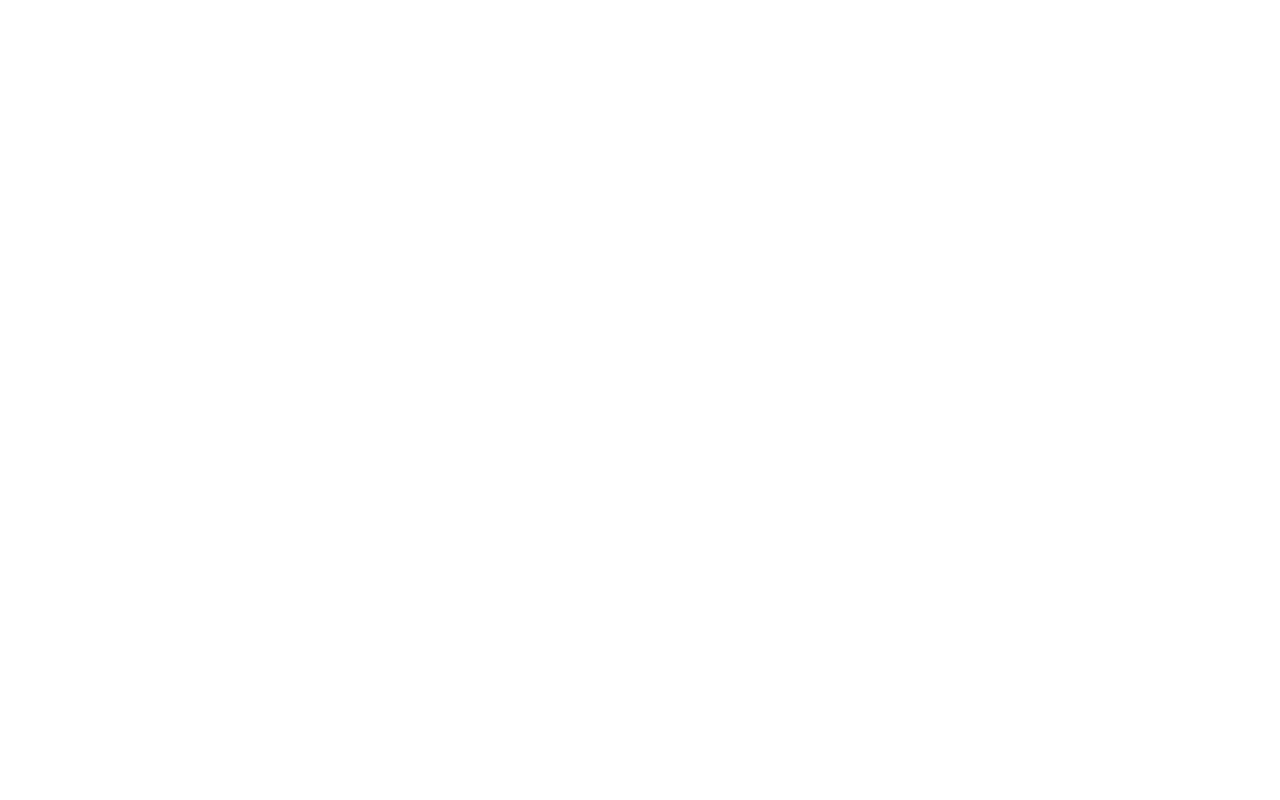
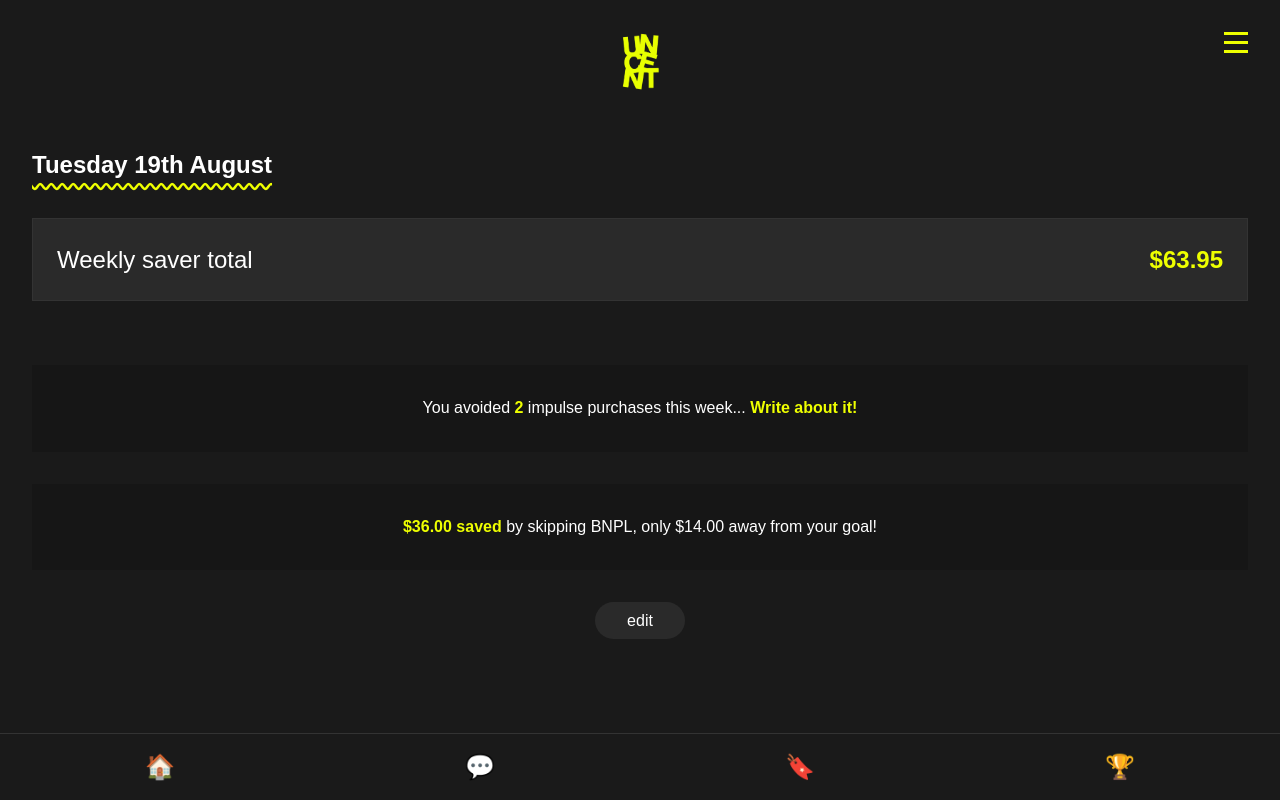
Before and after one commit to brookefiggess/brooke-figgess-summative-1-bmd2id2, a plain HTML site: page homepage.html in a window 1280 px wide. Drawn offline with Linux system fonts and the light colour scheme; a web font is replaced by a local one.

Commit message:
homepga css - logo

```diff
--- a/css/style.css
+++ b/css/style.css
@@ -1,3 +1,5 @@
+/*LANDING PAGE*/
+
 * {
     margin: 0;
     padding: 0;
@@ -36,3 +38,156 @@
 .login-btn:hover {
     opacity: 0.8;
 }
+
+
+/*HOMEPAGE*/
+
+/* Global Reset */
+* {
+  margin: 0;
+  padding: 0;
+  box-sizing: border-box;
+}
+
+body {
+  font-family: "neue-haas-grotesk-display", sans-serif;
+  background-color: #1A1A1A;
+  color: #fff;
+  line-height: 1.4;
+}
+
+/* Header */
+.home-header {
+  display: flex;
+  justify-content: center;
+  align-items: center;
+  padding: 2rem;
+  position: relative;
+}
+
+.home-logo {
+  height: 60px;
+}
+
+.home-menu-icon {
+  position: absolute;
+  right: 2rem;
+  top: 2rem;
+  display: flex;
+  flex-direction: column;
+  gap: 6px;
+}
+
+.home-menu-icon .bar {
+  width: 24px;
+  height: 3px;
+  background-color: #EEFF00;
+}
+
+/* Main Content Wrapper */
+.home-main-wrapper {
+  padding: 0 2rem;
+  margin-bottom: 6rem; /* make room for fixed bottom nav */
+}
+
+/* Date Section */
+.home-date-section {
+  margin-top: 1.5rem;
+  text-align: left;
+}
+
+.home-date {
+  font-size: 1.5rem;
+  font-weight: bold;
+  text-decoration: underline wavy #EEFF00;
+  text-underline-offset: 10px;
+}
+
+.home-divider {
+  height: 4px;
+  background-repeat: repeat-x;
+  margin: 0.5rem 0 1.5rem;
+}
+
+/* Stat Block */
+.home-stat-block {
+  display: flex;
+  justify-content: space-between;
+  align-items: center;
+  background-color: #2A2A2A;
+  padding: 1.5rem;
+  border: 1px solid #333;
+  margin-bottom: 4rem;
+}
+
+.home-stat-label {
+  font-size: 1.5rem;
+}
+
+.home-stat-value {
+  font-size: 1.5rem;
+  font-weight: bold;
+  color: #EEFF00;
+}
+
+/* Text Card */
+.home-text-card {
+  background-color: #161616;
+  padding: 2rem;
+  margin-bottom: 2rem;
+  text-align: center;
+}
+
+.home-link {
+  color: #EEFF00;
+  font-weight: bold;
+  text-decoration: none;
+}
+
+/* Highlight Card */
+.home-highlight-card {
+  background-color: #161616;
+  padding: 2rem;
+  margin-bottom: 2rem;
+  text-align: center;
+}
+
+.highlight {
+  color: #EEFF00;
+  font-weight: bold;
+}
+
+/* Edit Button */
+.home-edit-button-container {
+  text-align: center;
+}
+
+.home-edit-button {
+  background-color: #2A2A2A;
+  color: #fff;
+  border: none;
+  border-radius: 30px;
+  padding: 0.6rem 2rem;
+  font-size: 1rem;
+  cursor: pointer;
+}
+
+/* Bottom Nav */
+.home-nav {
+  position: fixed;
+  bottom: 0;
+  left: 0;
+  width: 100%;
+  background-color: #1A1A1A;
+  display: flex;
+  justify-content: space-around;
+  align-items: center;
+  padding: 1rem 0;
+  border-top: 1px solid #333;
+}
+
+.home-nav-icon {
+  font-size: 1.5rem;
+  color: #EEFF00;
+  text-decoration: none;
+}
--- a/homepage.html
+++ b/homepage.html
@@ -0,0 +1,57 @@
+<!DOCTYPE html>
+<html lang="en">
+<head>
+  <meta charset="UTF-8" />
+  <meta name="viewport" content="width=device-width, initial-scale=1.0"/>
+  <title>UNCENT Homepage</title>
+  <link rel="stylesheet" href="https://use.typekit.net/yvi0kcr.css" />
+  <link rel="stylesheet" href="css/style.css" />
+</head>
+<body>
+  <header class="home-header">
+    <img src="assets/uncent-logo-stacked.png" alt="UNCENT Logo" class="home-logo" />
+    <div class="home-menu-icon">
+      <span class="bar"></span>
+      <span class="bar"></span>
+      <span class="bar"></span>
+    </div>
+  </header>
+
+  <main class="home-main-wrapper">
+    <section class="home-date-section">
+      <h1 class="home-date">Tuesday 19th August</h1>
+      <div class="home-divider"></div>
+    </section>
+
+    <section class="home-stat-block">
+      <div class="home-stat-label">Weekly saver total</div>
+      <div class="home-stat-value">$63.95</div>
+    </section>
+
+    <section class="home-text-card">
+      <p>
+        You avoided <strong class="highlight">2</strong> impulse purchases this week...
+        <a href="#" class="home-link">Write about it!</a>
+      </p>
+    </section>
+
+    <section class="home-highlight-card">
+      <p>
+        <strong class="highlight">$36.00 saved</strong> by skipping BNPL,
+        only $14.00 away from your goal!
+      </p>
+    </section>
+
+    <div class="home-edit-button-container">
+      <button class="home-edit-button">edit</button>
+    </div>
+  </main>
+
+  <footer class="home-nav">
+    <a href="#" class="home-nav-icon">🏠</a>
+    <a href="#" class="home-nav-icon">💬</a>
+    <a href="#" class="home-nav-icon">🔖</a>
+    <a href="#" class="home-nav-icon">🏆</a>
+  </footer>
+</body>
+</html>
```
Also changed, not shown: index.html (+1 -1 lines), assets/uncent-logo-stacked.png (added).
